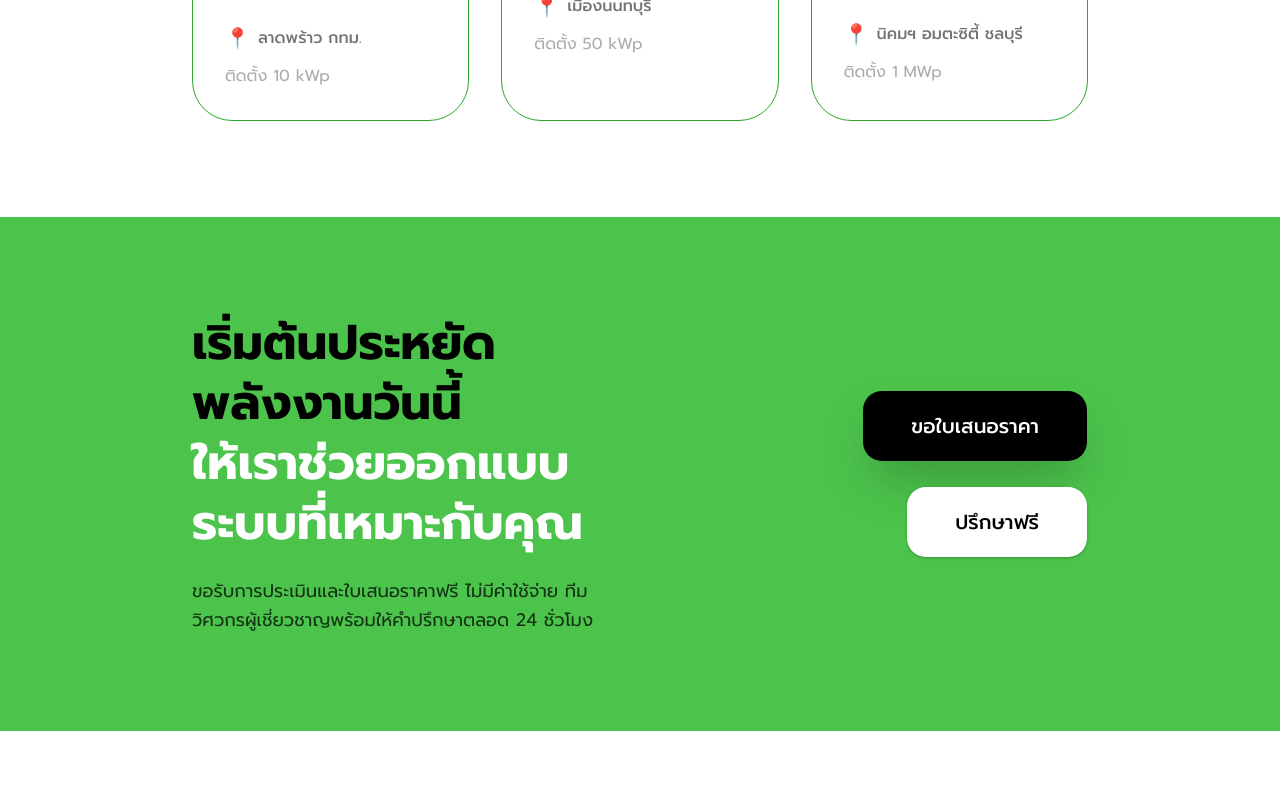
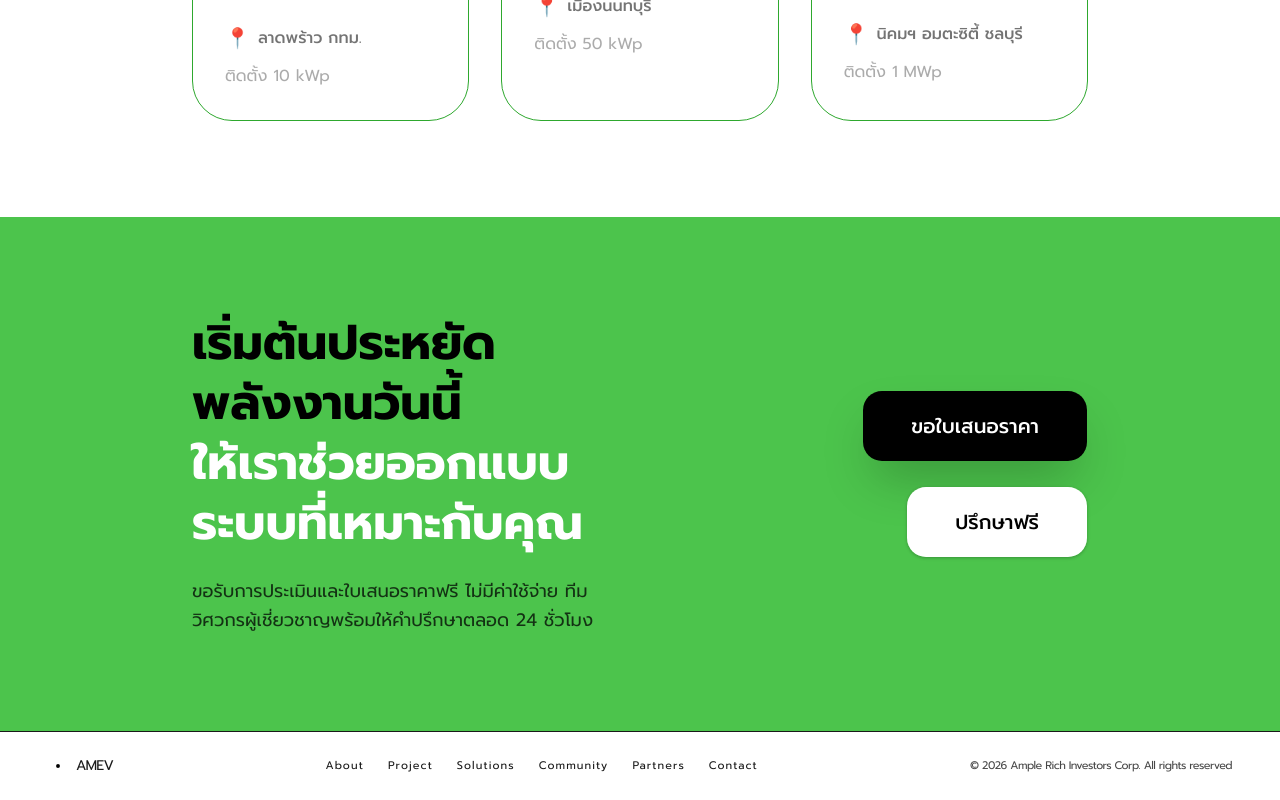
Before and after one commit to Edaxchain/EGT-web, a Next.js app: page / in a window 1280 px wide. Shown: the part 3088-3888 px from the top of the page. Before the commit the page ends 3819 px from the top, so only its background shows below. Built offline with nearby package versions, Linux system fonts and the light colour scheme.

Commit message:
refactor: uncomment Footer component in root layout

```diff
--- a/app/layout.tsx
+++ b/app/layout.tsx
@@ -42,8 +42,8 @@ export default function RootLayout({
                     <Navbar />
 
                     <main>{children}</main>
+                    <Footer />
                     {/*
-                    <Footer />
 
                     </WalletContextProvider>
                 </NextIntlClientProvider>
```
